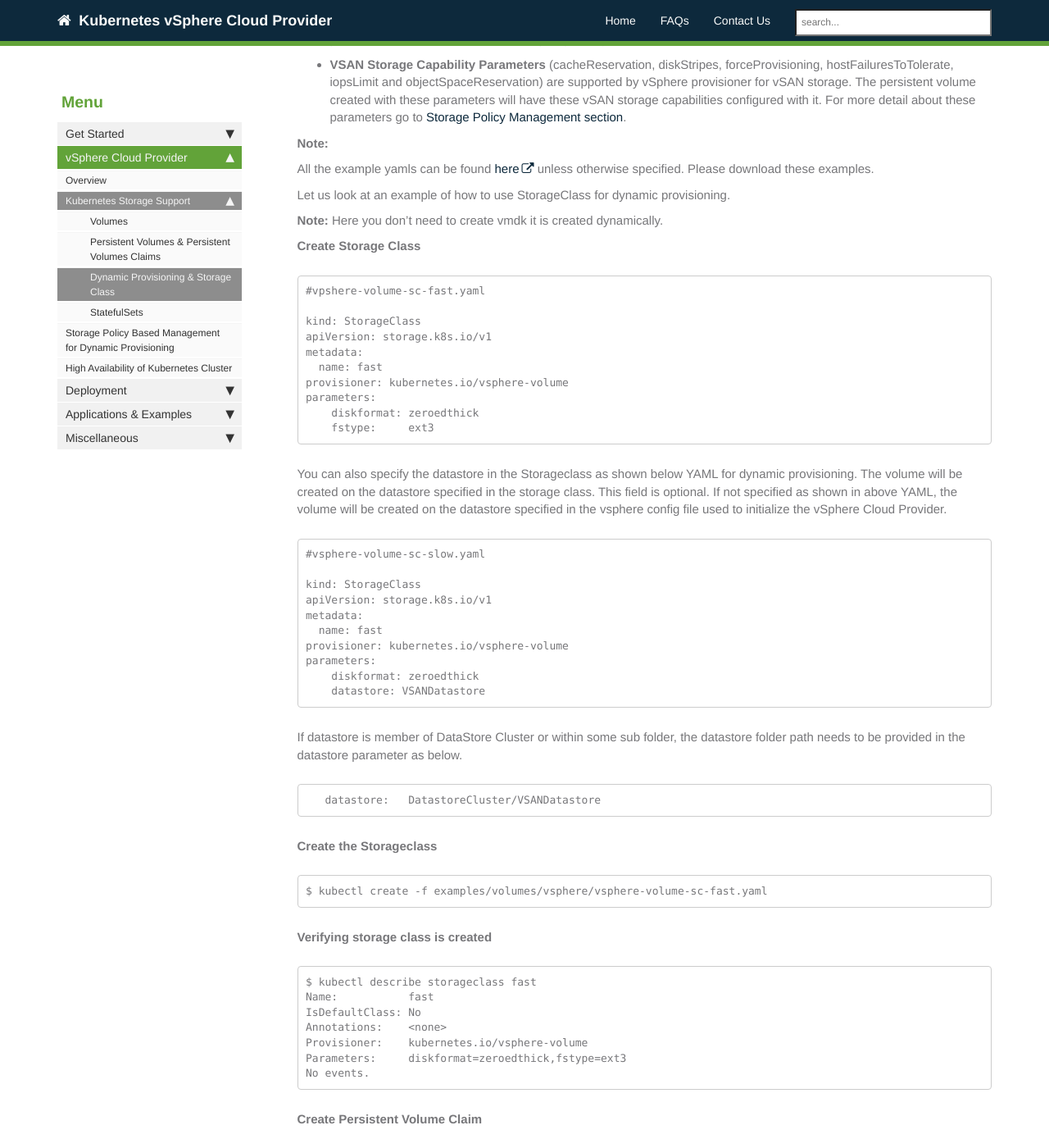
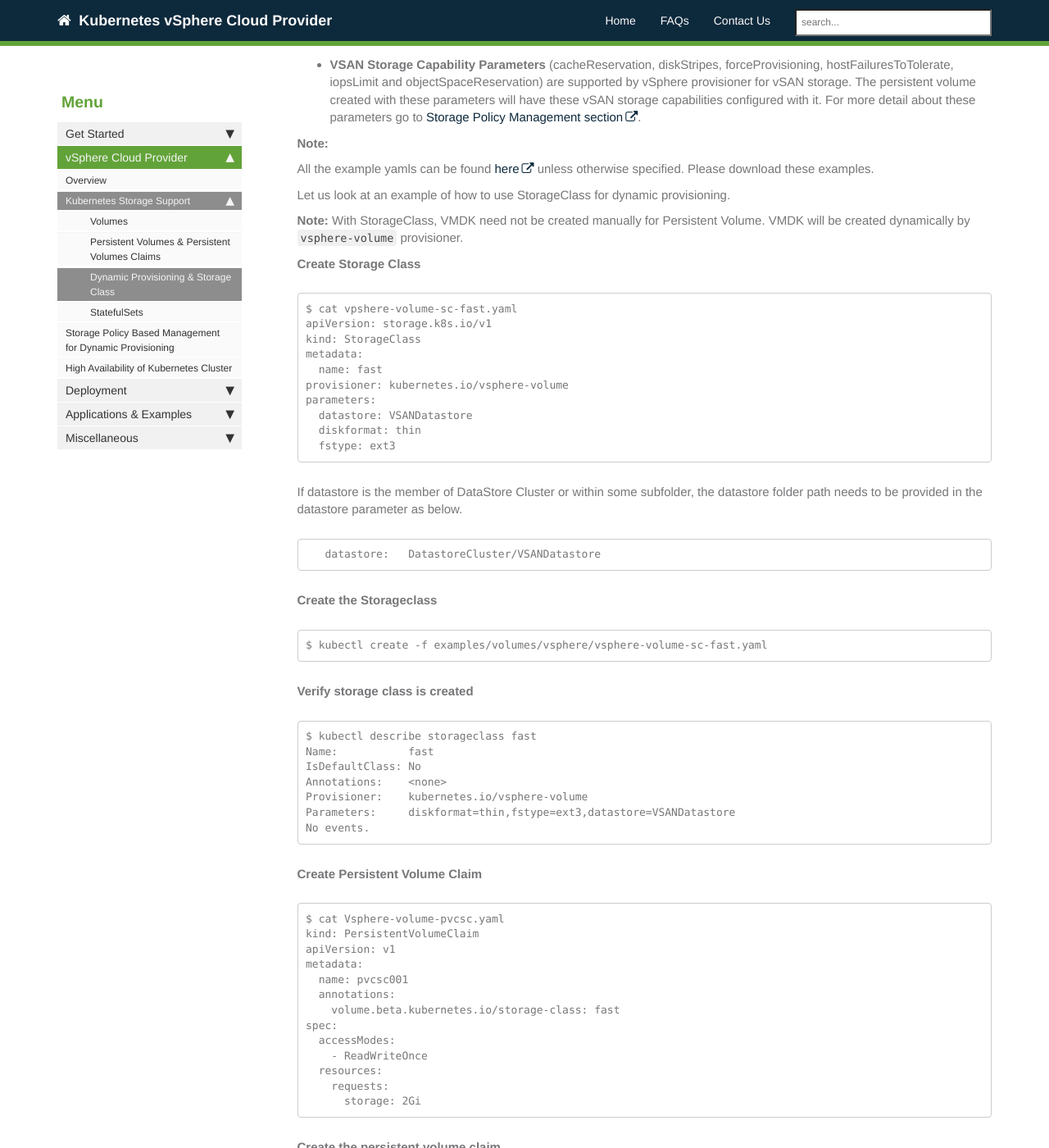
Before and after one commit to vmware-archive/vsphere-storage-for-kubernetes, a Jekyll site: the page built from documentation/storageclass.md, in a window 1280 px wide and 1400 px high, scrolled down 397 px. Shown: the whole window at 82% size. Built offline with Jekyll 4.4.1, drawn with Linux system fonts in a browser that asks for light colours; nearby versions of some CDN libraries; our own code applies the rules of GitHub Pages for plain Markdown files; comment, search, counter and statistics services are not loaded; some of the changed text lies outside the part shown.

Commit message:
Update storageclass.md

````diff
--- a/documentation/storageclass.md
+++ b/documentation/storageclass.md
@@ -2,7 +2,7 @@
 title: Dynamic Provisioning and StorageClass API
 ---
 
-With PV and PVCs one can only provision storage statically i.e. PVs first needs to be created before a Pod claims it. However with StorageClass API Kubernetes enables dynamic volume provisioning which is very unique to Kubernetes. This avoids pre-provisioning of storage and storage is provisioned automatically when a user requests it.
+With PV and PVCs one can only provision storage statically i.e. PVs first needs to be created before a Pod claims it. However, with StorageClass API Kubernetes enables dynamic volume provisioning. This avoids pre-provisioning of storage and storage is provisioned automatically when a user requests it.
 
 StorageClass API object specifies a provisioner and parameters  which are used to decide which volume plugin to be used and provisioner specific parameters.
 Provisioner could be AWS EBS, vSphere, OpenStack and so on.
@@ -15,7 +15,7 @@
 
 * **storagePolicyName** is an optional field which is the name of the SPBM policy to be applied. The newly created persistent volume will have the SPBM policy configured with it.
 
-* **VSAN Storage Capability Parameters** (cacheReservation, diskStripes, forceProvisioning, hostFailuresToTolerate, iopsLimit and objectSpaceReservation) are supported by vSphere provisioner for vSAN storage. The persistent volume created with these parameters will have these vSAN storage capabilities configured with it. For more detail about these parameters go to [Storage Policy Management section](/vsphere-storage-for-kubernetes/documentation/policy-based-mgmt.html).
+* **VSAN Storage Capability Parameters** (cacheReservation, diskStripes, forceProvisioning, hostFailuresToTolerate, iopsLimit and objectSpaceReservation) are supported by vSphere provisioner for vSAN storage. The persistent volume created with these parameters will have these vSAN storage capabilities configured with it. For more detail about these parameters go to [Storage Policy Management section](https://vmware.github.io/vsphere-storage-for-kubernetes/documentation/policy-based-mgmt.html).
 
 **Note:**
 
@@ -23,39 +23,24 @@
 
 Let us look at an example of how to use StorageClass for dynamic provisioning.
 
-**Note:** Here you don't need to create vmdk it is created dynamically.
+**Note:** With StorageClass, VMDK need not be created manually for Persistent Volume. VMDK will be created dynamically by `vsphere-volume` provisioner.
 
 **Create Storage Class**
 
 ```
-#vpshere-volume-sc-fast.yaml
-
+$ cat vpshere-volume-sc-fast.yaml
+apiVersion: storage.k8s.io/v1
 kind: StorageClass
-apiVersion: storage.k8s.io/v1
 metadata:
   name: fast
 provisioner: kubernetes.io/vsphere-volume
 parameters:
-    diskformat: zeroedthick
-    fstype:     ext3
+  datastore: VSANDatastore
+  diskformat: thin
+  fstype: ext3
 ```
 
-You can also specify the datastore in the Storageclass as shown below YAML for dynamic provisioning. The volume will be created on the datastore specified in the storage class. This field is optional. If not specified as shown in above YAML, the volume will be created on the datastore specified in the vsphere config file used to initialize the vSphere Cloud Provider.
-
-```
-#vsphere-volume-sc-slow.yaml
-
-kind: StorageClass
-apiVersion: storage.k8s.io/v1
-metadata:
-  name: fast
-provisioner: kubernetes.io/vsphere-volume
-parameters:
-    diskformat: zeroedthick
-    datastore: VSANDatastore
-```
-
-If datastore is member of DataStore Cluster or within some sub folder, the datastore folder path needs to be provided in the datastore parameter as below.
+If datastore is the member of DataStore Cluster or within some subfolder, the datastore folder path needs to be provided in the datastore parameter as below.
 
 ```
    datastore:	DatastoreCluster/VSANDatastore
@@ -67,7 +52,7 @@
 $ kubectl create -f examples/volumes/vsphere/vsphere-volume-sc-fast.yaml
 ```
 
-**Verifying storage class is created**
+**Verify storage class is created**
 
 ```
 $ kubectl describe storageclass fast
@@ -75,14 +60,14 @@
 IsDefaultClass: No
 Annotations:    <none>
 Provisioner:    kubernetes.io/vsphere-volume
-Parameters:     diskformat=zeroedthick,fstype=ext3
+Parameters:     diskformat=thin,fstype=ext3,datastore=VSANDatastore
 No events.
 ```
 
 **Create Persistent Volume Claim**
 
 ```
-Vsphere-volume-pvcsc.yaml
+$ cat Vsphere-volume-pvcsc.yaml
 kind: PersistentVolumeClaim
 apiVersion: v1
 metadata:
@@ -140,7 +125,7 @@
 Message:
 Source:
     Type:       vSphereVolume (a Persistent Disk resource in vSphere)
-    VolumePath: [datastore1] kubevols/kubernetes-dynamic-pvc-83295256-f8e0-11e6-8263-005056b2349c.vmdk
+    VolumePath: [VSANDatastore] kubevols/kubernetes-dynamic-pvc-83295256-f8e0-11e6-8263-005056b2349c.vmdk
     FSType:     ext3
 No events.
 ```
@@ -150,8 +135,7 @@
 **Create Pod which uses Persistent Volume Claim with storage class.**
 
 ```
-#vsphere-volume-pvcscpod.yaml
-
+$ cat vsphere-volume-pvcscpod.yaml
 apiVersion: v1
 kind: Pod
 metadata:
````
